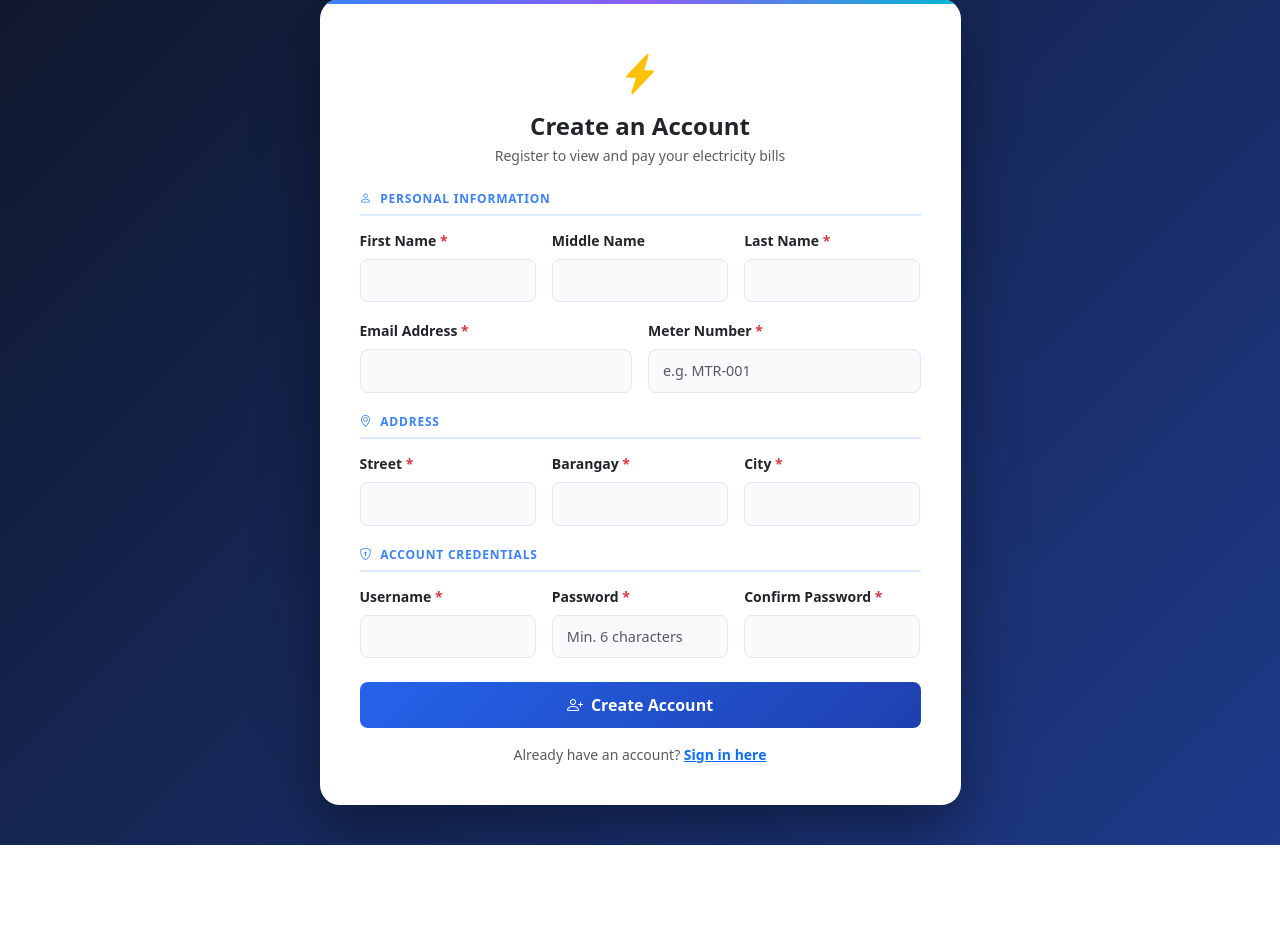
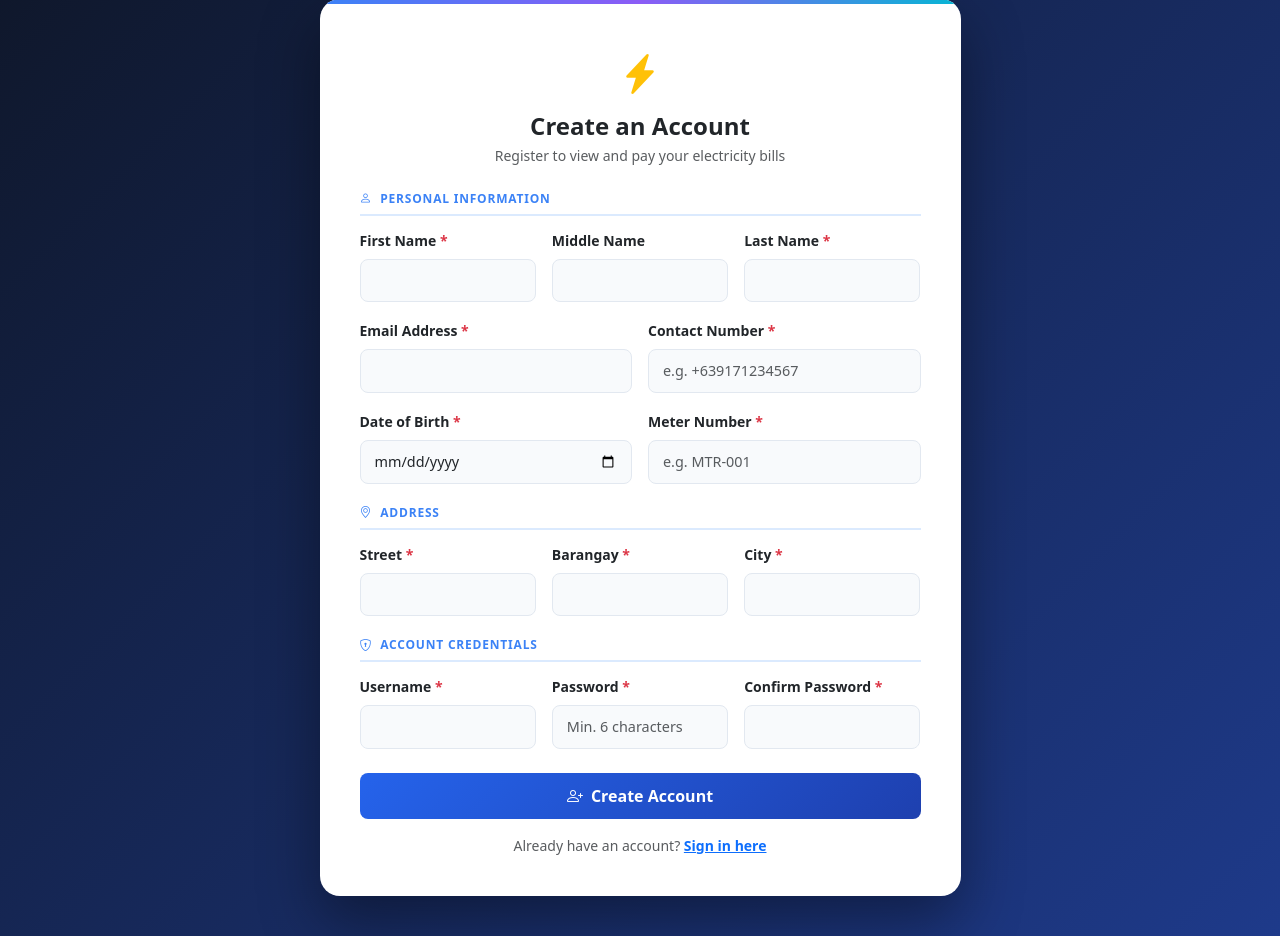
Before and after one commit to domvipimentel4-jpg/Electricity-billing-system-2nd-year-2nd-sem, a PHP site: page /Websystem-pit/register.php in a window 1280 px wide. Shown: the part 41-977 px from the top of the page. Before the commit the page ends 886 px from the top, so only its background shows below. Run offline with PHP 8.4, Linux system fonts and the light colour scheme.

Commit message:
Initial commit

```diff
--- a/app/controller/auth_controller.php
+++ b/app/controller/auth_controller.php
@@ -97,13 +97,16 @@ function registerUser($data) {
 
     $stmt = $conn->prepare("
         INSERT INTO user
-        (uuid, meter_number, firstName, middleName, lastname, emailAddress, username, password, street, barangay, city)
-        VALUES (?, ?, ?, ?, ?, ?, ?, ?, ?, ?, ?)
+        (uuid, meter_number, contact_number, date_of_birth, firstName, middleName, lastname, emailAddress, username, password, street, barangay, city)
+        VALUES (?, ?, ?, ?, ?, ?, ?, ?, ?, ?, ?, ?, ?)
     ");
+
     $stmt->bind_param(
-        "sssssssssss",
+        "sssssssssssss",
         $uuid,
         $data['meter_number'],
+        $data['contact_number'],
+        $data['date_of_birth'],
         $data['firstName'],
         $data['middleName'],
         $data['lastname'],
--- a/app/controller/customer_controller.php
+++ b/app/controller/customer_controller.php
@@ -43,15 +43,17 @@ function updateUserProfile($id, $data) {
     $stmt = $conn->prepare("
         UPDATE user SET
         firstName = ?, middleName = ?, lastname = ?,
-        emailAddress = ?, street = ?, barangay = ?, city = ?
+        emailAddress = ?, contact_number = ?, date_of_birth = ?, street = ?, barangay = ?, city = ?
         WHERE id = ?
     ");
     $stmt->bind_param(
-        "sssssssi",
+        "sssssssssi",
         $data['firstName'],
         $data['middleName'],
         $data['lastname'],
         $data['email'],
+        $data['contact_number'],
+        $data['date_of_birth'],
         $data['street'],
         $data['barangay'],
         $data['city'],
--- a/public/register.php
+++ b/public/register.php
@@ -26,21 +26,24 @@ if ($_SERVER['REQUEST_METHOD'] == 'POST') {
         $error = "Password must be at least 6 characters.";
     } elseif (empty($_POST['firstName']) || empty($_POST['lastname']) ||
               empty($_POST['username']) || empty($_POST['email']) ||
-              empty($_POST['meter_number']) || empty($_POST['street']) ||
+              empty($_POST['meter_number']) || empty($_POST['contact_number']) ||
+              empty($_POST['date_of_birth']) || empty($_POST['street']) ||
               empty($_POST['barangay']) || empty($_POST['city'])) {
         $error = "Please fill in all required fields.";
     } else {
         $data = [
-            'firstName'    => trim($_POST['firstName']),
-            'middleName'   => trim($_POST['middleName']),
-            'lastname'     => trim($_POST['lastname']),
-            'email'        => trim($_POST['email']),
-            'username'     => trim($_POST['username']),
-            'password'     => $_POST['password'],
-            'meter_number' => trim($_POST['meter_number']),
-            'street'       => trim($_POST['street']),
-            'barangay'     => trim($_POST['barangay']),
-            'city'         => trim($_POST['city']),
+            'firstName'      => trim($_POST['firstName']),
+            'middleName'     => trim($_POST['middleName']),
+            'lastname'       => trim($_POST['lastname']),
+            'email'          => trim($_POST['email']),
+            'username'       => trim($_POST['username']),
+            'password'       => $_POST['password'],
+            'meter_number'   => trim($_POST['meter_number']),
+            'contact_number' => trim($_POST['contact_number']),
+            'date_of_birth'  => trim($_POST['date_of_birth']),
+            'street'         => trim($_POST['street']),
+            'barangay'       => trim($_POST['barangay']),
+            'city'           => trim($_POST['city']),
         ];
 
         $result = registerUser($data);
@@ -174,6 +177,17 @@ if ($_SERVER['REQUEST_METHOD'] == 'POST') {
                        value="<?php echo htmlspecialchars($_POST['email'] ?? ''); ?>" required>
               </div>
               <div class="col-md-6">
+                <label class="form-label small fw-semibold">Contact Number <span class="text-danger">*</span></label>
+                <input type="tel" name="contact_number" class="form-control"
+                       value="<?php echo htmlspecialchars($_POST['contact_number'] ?? ''); ?>"
+                       placeholder="e.g. +639171234567" required>
+              </div>
+              <div class="col-md-6">
+                <label class="form-label small fw-semibold">Date of Birth <span class="text-danger">*</span></label>
+                <input type="date" name="date_of_birth" class="form-control"
+                       value="<?php echo htmlspecialchars($_POST['date_of_birth'] ?? ''); ?>" required>
+              </div>
+              <div class="col-md-6">
                 <label class="form-label small fw-semibold">Meter Number <span class="text-danger">*</span></label>
                 <input type="text" name="meter_number" class="form-control"
                        value="<?php echo htmlspecialchars($_POST['meter_number'] ?? ''); ?>"
```
Also changed, not shown: public/user/profile.php (+22 -8 lines).
